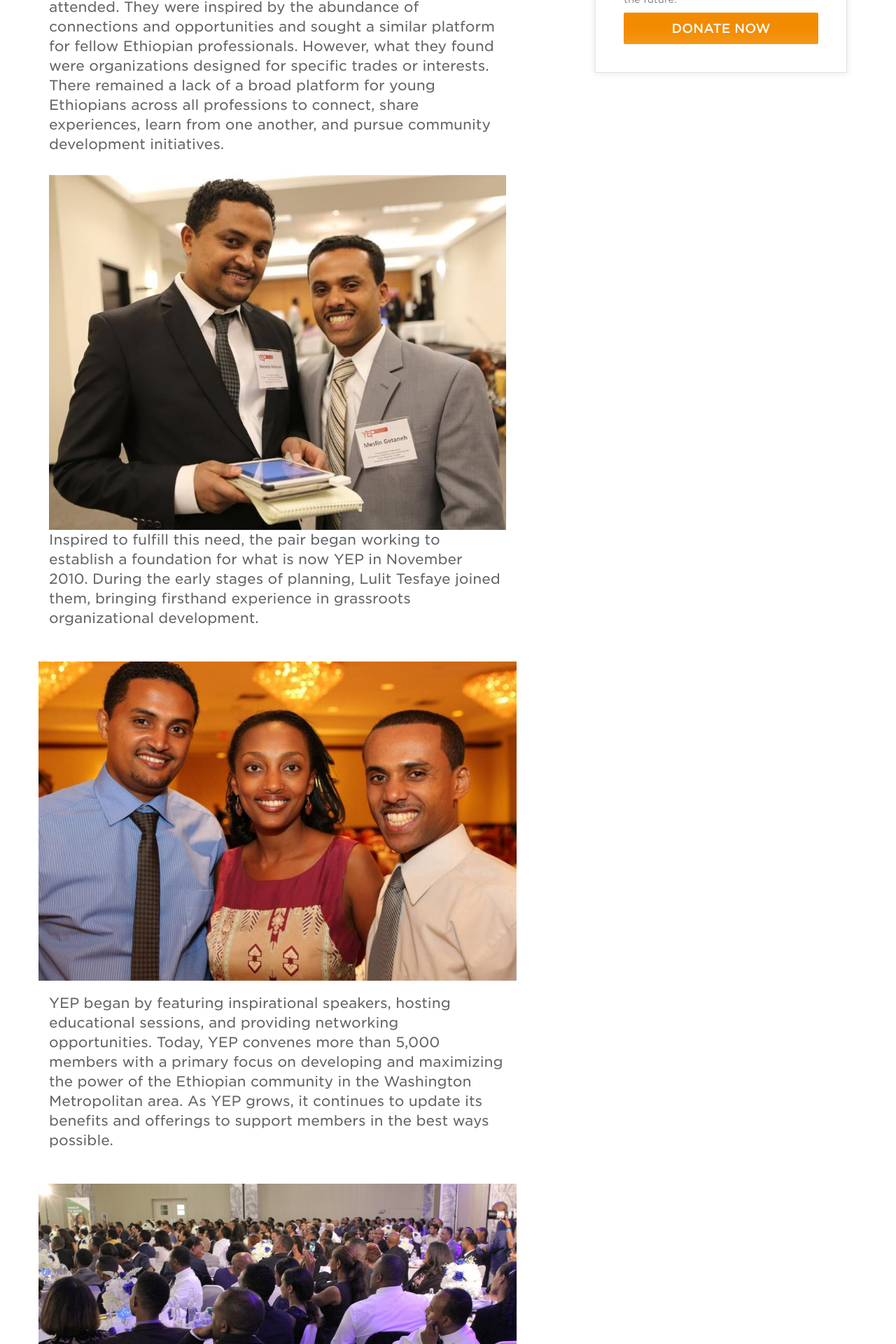
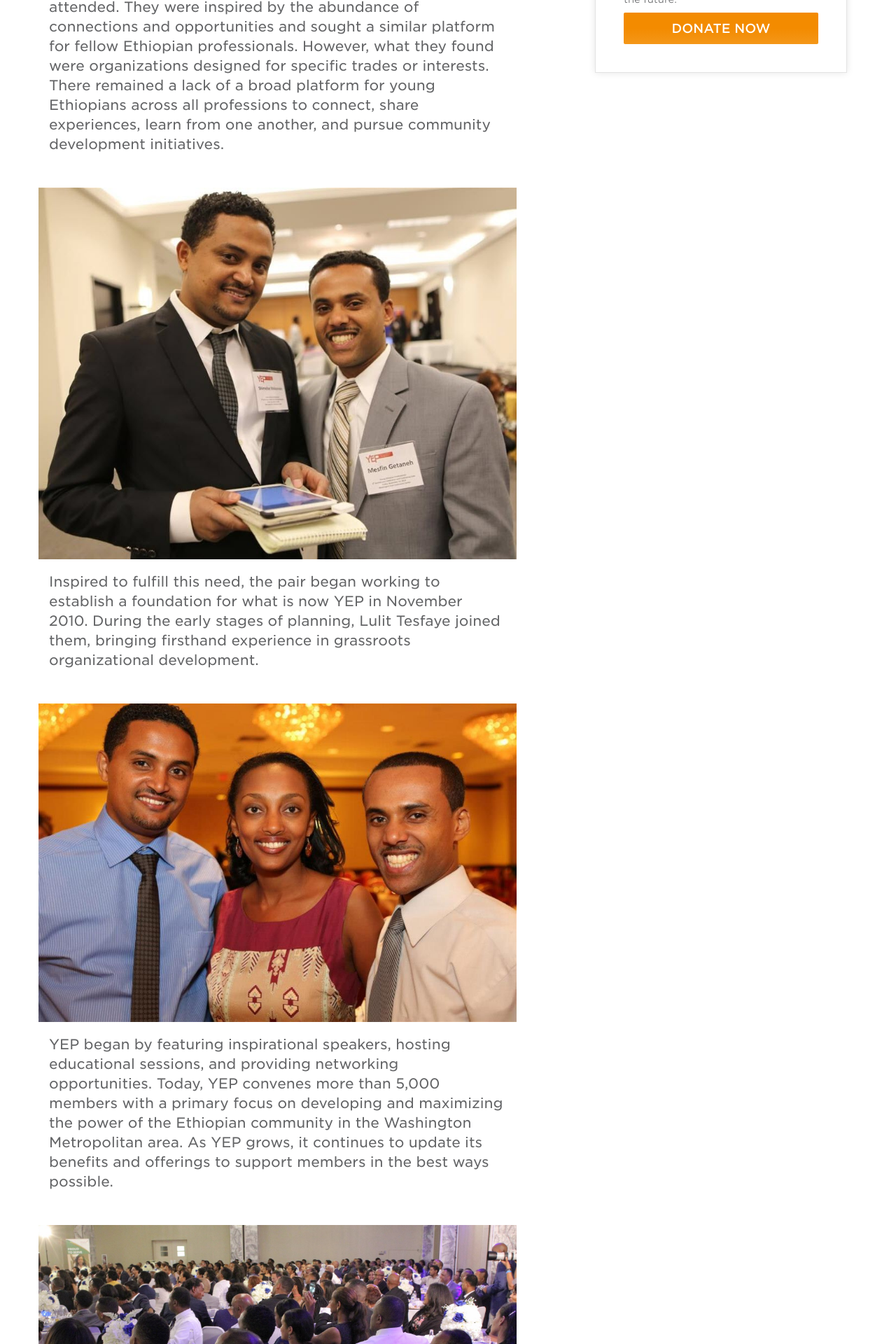
Before and after one commit to YEPNetwork/yepnetwork.github.io, a Jekyll site: the page built from _pages/history.html, in a window 1280 px wide. Shown: the part 429-2349 px from the top of the page at 70% size. Built offline with Jekyll 4.4.1, drawn with Linux system fonts in a browser that asks for light colours; nearby versions of some CDN libraries.

Commit message:
Update history.html

```diff
--- a/_pages/history.html
+++ b/_pages/history.html
@@ -7,9 +7,9 @@ body_class: about
 ---
 <h1 class="margin-top-4">Our Story</h1>
 <p class="intro"> Your Ethiopian Professionals (YEP) founders Mesfin Getaneh and Shimeles Mekonnen saw the incredible power of networking and community through the various events they attended. They were inspired by the abundance of connections and opportunities and sought a similar platform for fellow Ethiopian professionals. However, what they found were organizations designed for specific trades or interests. There remained a lack of a broad platform for young Ethiopians across all professions to connect, share experiences, learn from one another, and pursue community development initiatives. </p>
-
+ <div class="row text-center padding-top-2 padding-bottom-2">
   <img src="/assets/images/programs/shim_mesfin.jpeg">
-
+ </div>
 <p class="intro"> Inspired to fulfill this need, the pair began working to establish a foundation for what is now YEP in November 2010. During the early stages of planning, Lulit Tesfaye joined them, bringing firsthand experience in grassroots organizational development. </p>
 <div class="row text-center padding-top-2 padding-bottom-2">
   <img src="/assets/images/programs/leadership_team_2.jpg">
```
